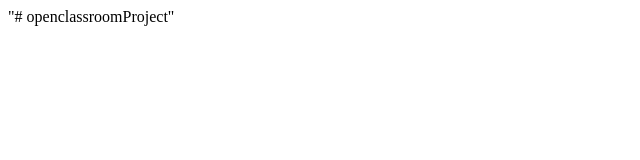
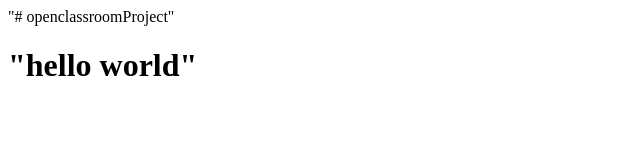
Before and after one commit to zghalnour/openclassroomProject, a plain HTML site: page index.html in a window 1280 px wide. Shown: the whole page, without its empty margins (0-640 px from the left). Drawn offline with Linux system fonts and the light colour scheme.

Commit message:
second commit

```diff
--- a/index.html
+++ b/index.html
@@ -1 +1,2 @@
 "# openclassroomProject"
+<h1>"hello world"</h1>
```
Also changed, not shown: index1.html (added, +1 -0 lines).
